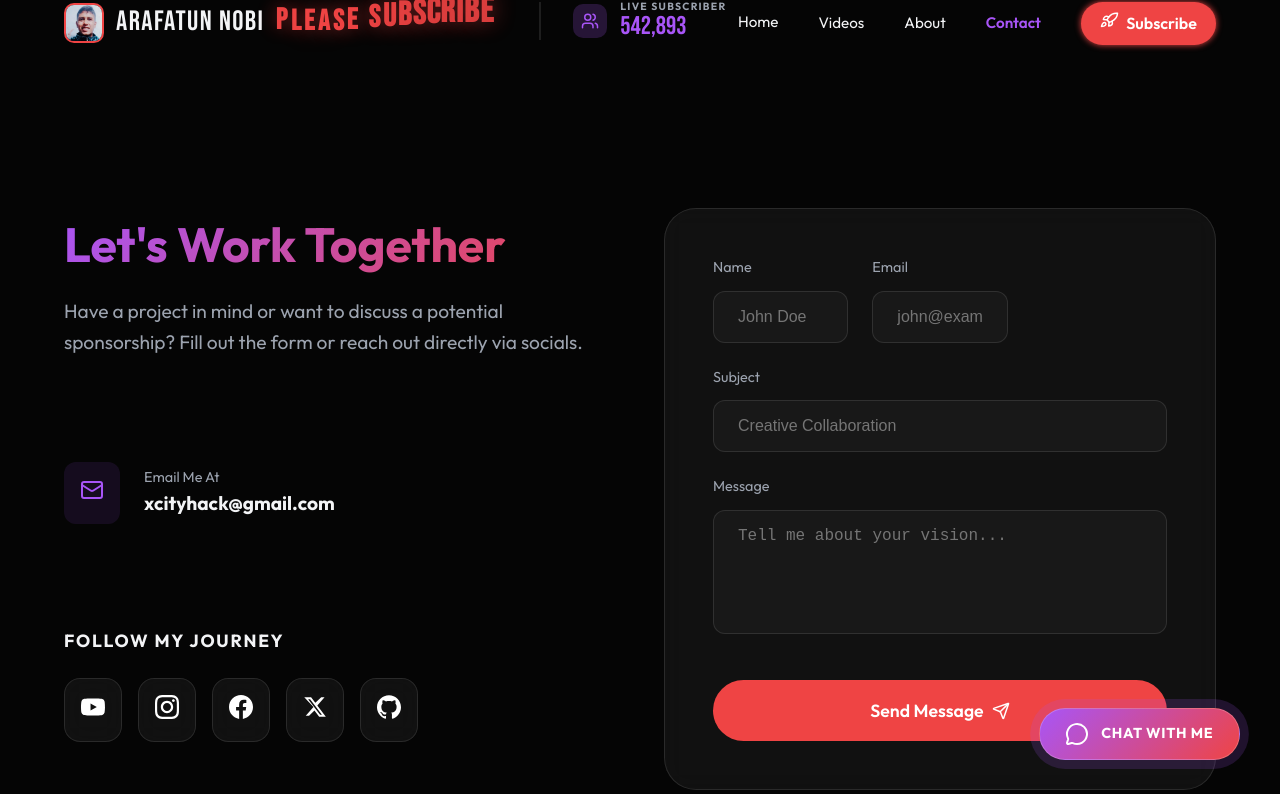
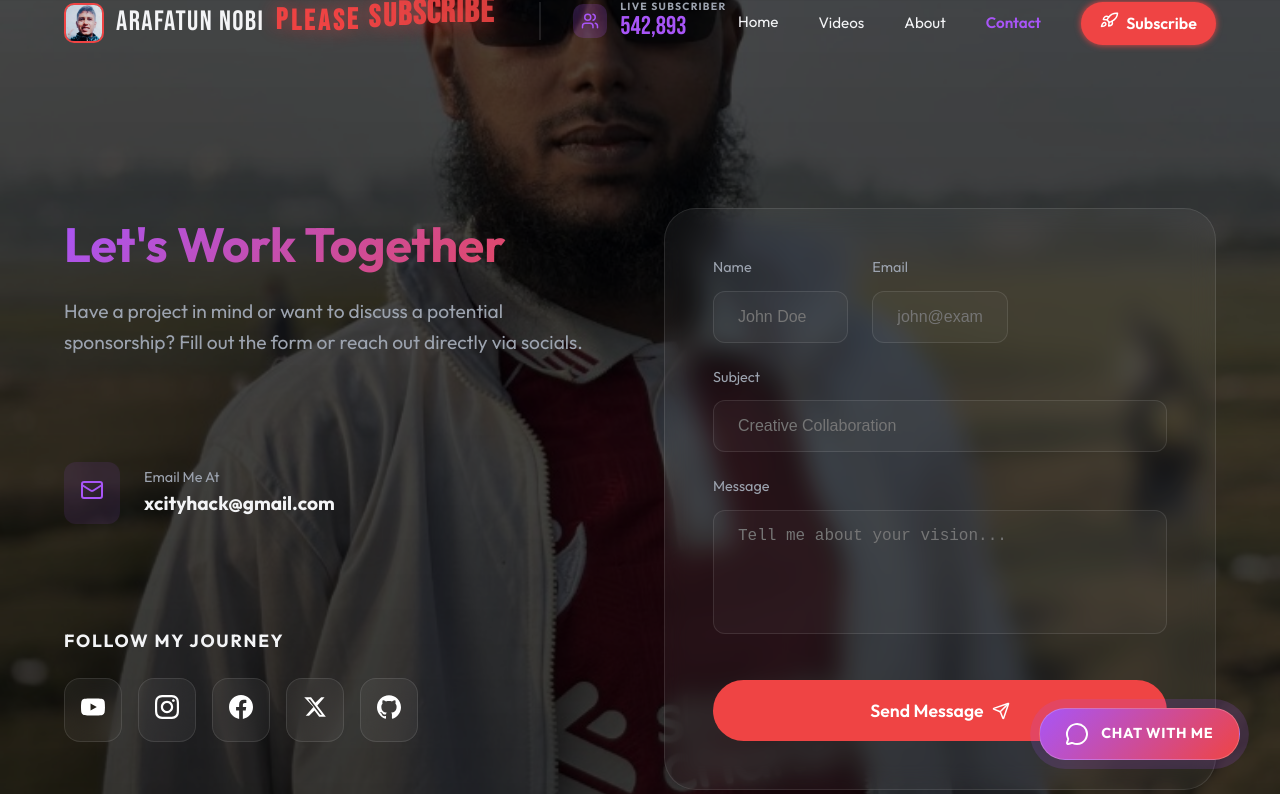
Before and after one commit to ahadunnobi/YT-CREATOR-client-, a React (Vite) app: page /contact in a window 1280 px wide. Shown: the top 794 px of the page. Built offline with nearby package versions, Linux system fonts and the light colour scheme.

Commit message:
feat: add contact page with email form and social media links

```diff
--- a/src/pages/Contact.jsx
+++ b/src/pages/Contact.jsx
@@ -57,7 +57,16 @@ const Contact = () => {
   ];
 
   return (
-    <div className="contact-page" style={{ paddingTop: '8rem' }}>
+    <div className="contact-page" style={{
+      paddingTop: '8rem',
+      backgroundImage: 'linear-gradient(rgba(0, 0, 0, 0.7), rgba(0, 0, 0, 0.8)), url("/contact_bg.jpg")',
+      backgroundSize: 'cover',
+      backgroundPosition: 'center',
+      backgroundAttachment: 'fixed',
+      minHeight: '100vh',
+      display: 'flex',
+      flexDirection: 'column'
+    }}>
       <section>
         <div className="container" style={{ maxWidth: '1200px' }}>
           <div className="contact-grid">
```
Also changed, not shown: public/contact_bg.jpg (added).
